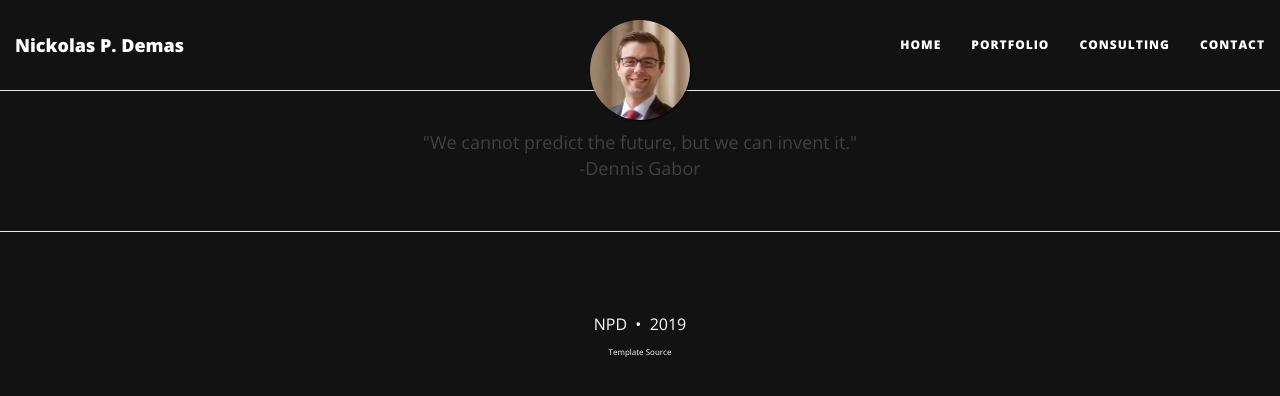
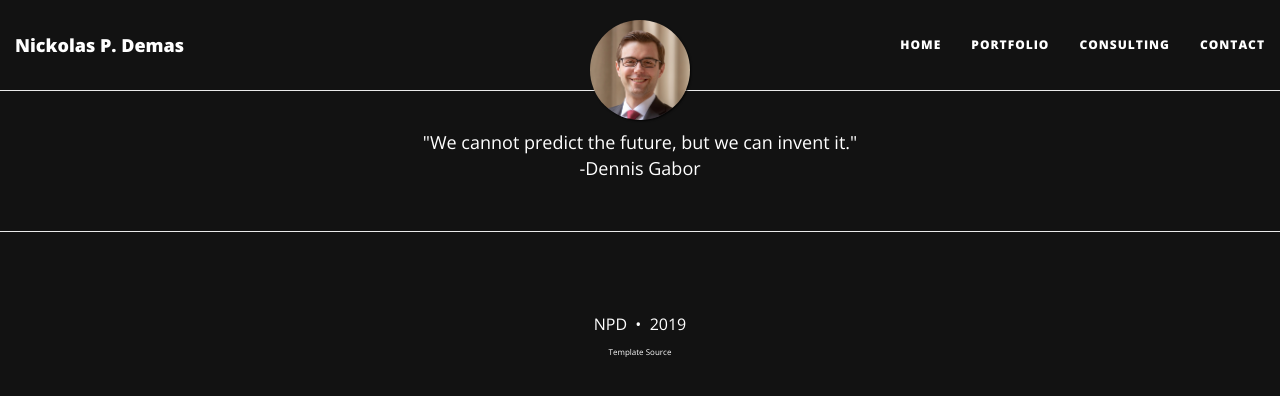
Before and after one commit to npdemas/npdemas.github.io, a Jekyll site: the page built from index.html, in a window 1280 px wide. Shown: the top 396 px of the page. Built offline with Jekyll 4.4.1, drawn with Linux system fonts in a browser that asks for light colours; nearby versions of some CDN libraries; the list of posts is cut into pages by our own code.

Commit message:
Changed font color to white
body color #FFFFFF

```diff
--- a/css/main.css
+++ b/css/main.css
@@ -9,7 +9,7 @@ layout: null
 body {
   font-family: 'Open Sans', 'Times New Roman', serif;
   font-size: 18px;
-  color: #404040;
+  color: #FFFFFF;
   position: relative;
   background-color: {{ site.page-col }};
   {% if site.page-img %}
```
